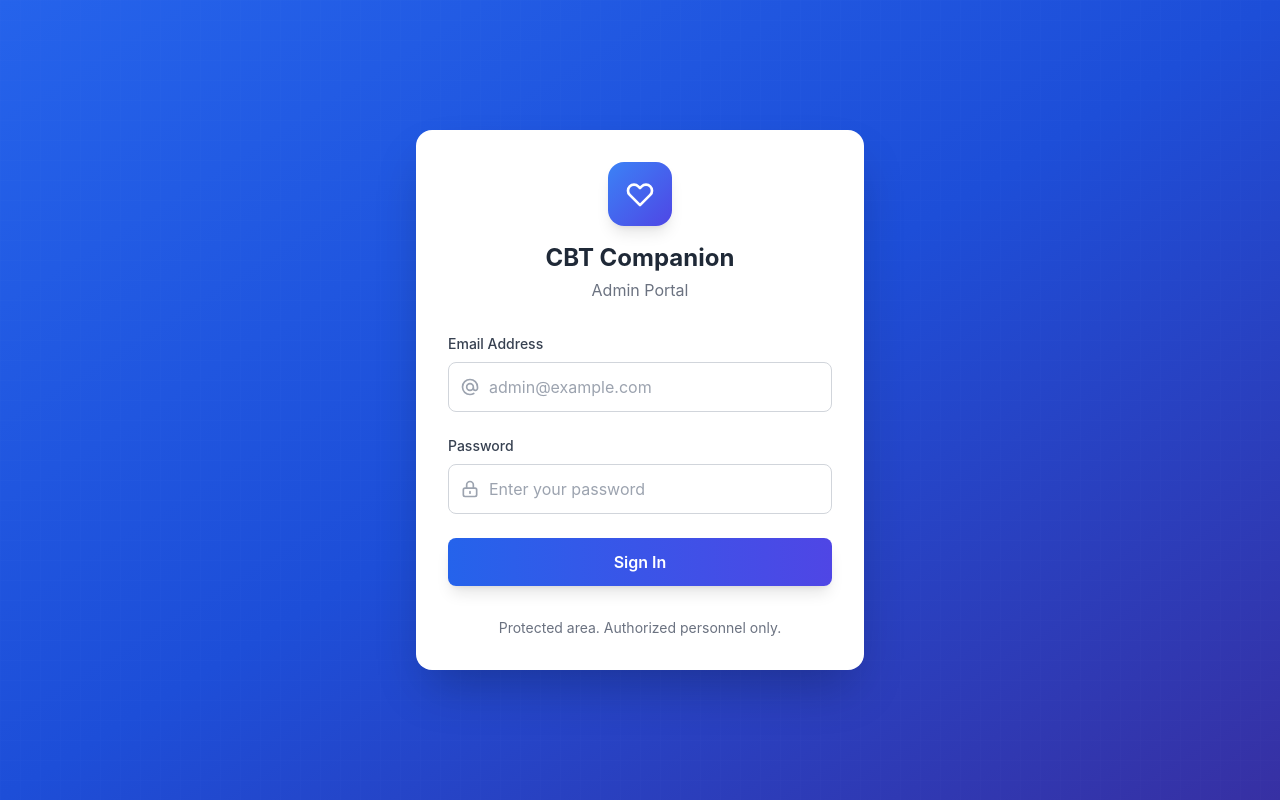
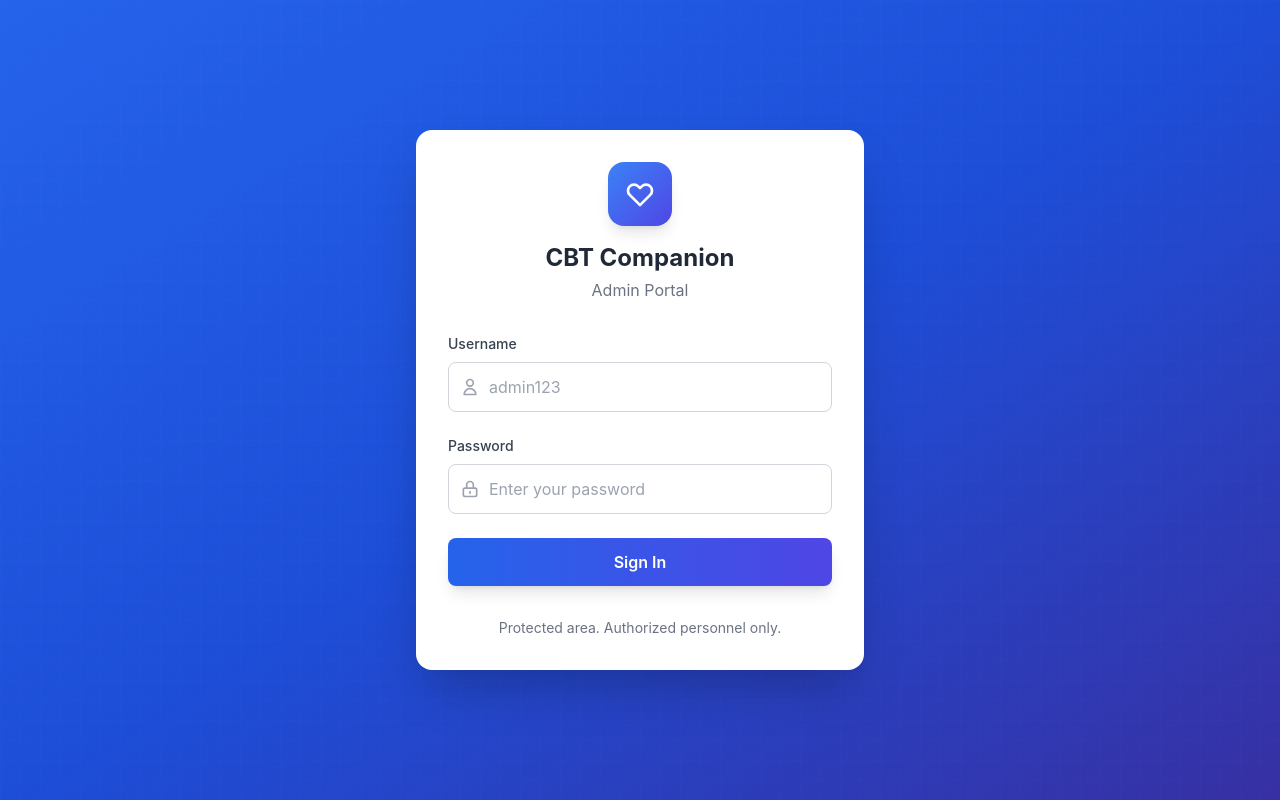
Before and after one commit to stanlee47/cbt-companion-api, a Flask app: page /admin/login in a window 1280 px wide. Run offline with Flask 3, Linux system fonts and the light colour scheme; some libraries are stand-ins or nearby versions.

Commit message:
Change admin login from email to username field
Co-Authored-By: Claude Opus 4.5 <noreply@anthropic.com>

```diff
--- a/templates/admin_login.html
+++ b/templates/admin_login.html
@@ -50,18 +50,18 @@
 
         <!-- Login Form -->
         <form id="login-form" class="space-y-6">
-            <!-- Email Input -->
+            <!-- Username Input -->
             <div>
-                <label for="email" class="block text-sm font-medium text-gray-700 mb-2">Email Address</label>
+                <label for="email" class="block text-sm font-medium text-gray-700 mb-2">Username</label>
                 <div class="relative">
                     <div class="absolute inset-y-0 left-0 pl-3 flex items-center pointer-events-none">
                         <svg class="w-5 h-5 text-gray-400" fill="none" stroke="currentColor" viewBox="0 0 24 24">
-                            <path stroke-linecap="round" stroke-linejoin="round" stroke-width="2" d="M16 12a4 4 0 10-8 0 4 4 0 008 0zm0 0v1.5a2.5 2.5 0 005 0V12a9 9 0 10-9 9m4.5-1.206a8.959 8.959 0 01-4.5 1.207"></path>
+                            <path stroke-linecap="round" stroke-linejoin="round" stroke-width="2" d="M16 7a4 4 0 11-8 0 4 4 0 018 0zM12 14a7 7 0 00-7 7h14a7 7 0 00-7-7z"></path>
                         </svg>
                     </div>
-                    <input type="email" id="email" name="email" required
+                    <input type="text" id="email" name="email" required
                         class="block w-full pl-10 pr-4 py-3 border border-gray-300 rounded-lg focus:ring-2 focus:ring-blue-500 focus:border-blue-500 transition-colors"
-                        placeholder="admin@example.com">
+                        placeholder="admin123">
                 </div>
             </div>
 
```
